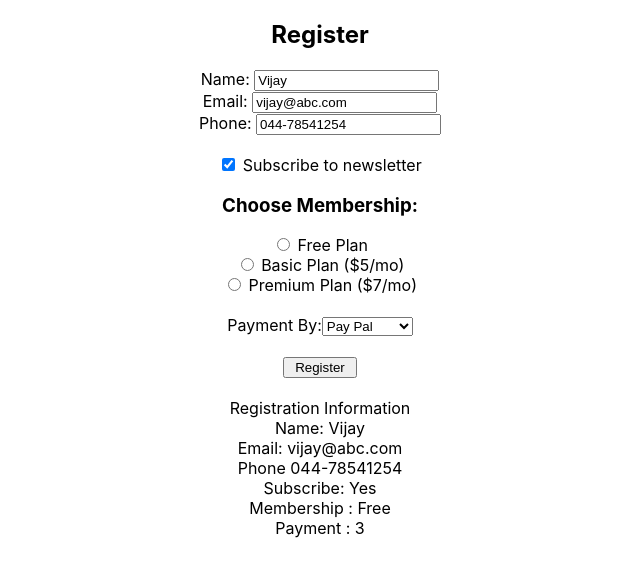
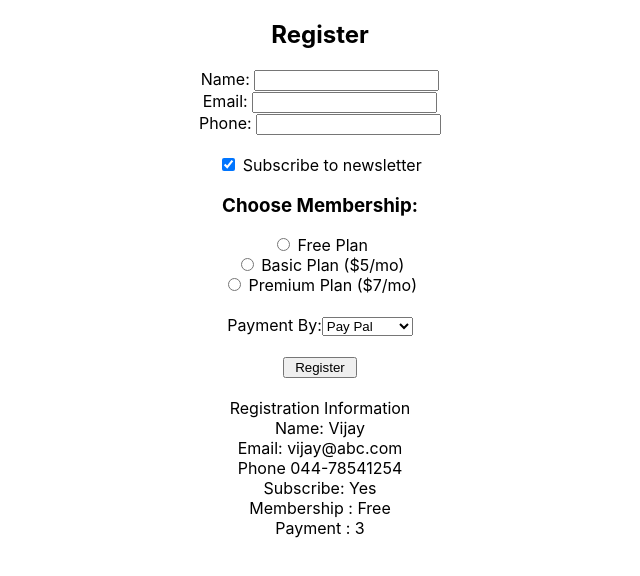
Before and after one commit to erkindunya/reactBasicsVijay, a React (Create React App) app: page / in a window 1280 px wide. Shown: the top 576 px of the page, without its empty margins (320-960 px from the left). Built offline with nearby package versions, Linux system fonts and the light colour scheme.

Commit message:
with ref, alternative to ID

```diff
--- a/src/Register.tsx
+++ b/src/Register.tsx
@@ -1,6 +1,10 @@
 import React from "react";
 
 export class Register extends React.Component<any, any> {
+  private nameRef = React.createRef<HTMLInputElement>();
+  private emailRef = React.createRef<HTMLInputElement>();
+  private phoneRef = React.createRef<HTMLInputElement>();
+
   constructor(props: any) {
     super(props);
 
@@ -19,11 +23,11 @@ export class Register extends React.Component<any, any> {
     return <div>
       <h2>Register</h2>
 
-                Name: <input type="text" name="name" onChange={this.handleChange} value={this.state.name} /> <br />
+                Name: <input ref={this.nameRef} type="text" name="name" onChange={this.handleChange} /> <br />
 
-                Email: <input type="text" name="email" onChange={this.handleChange} value={this.state.email} /> <br />
+                Email: <input ref={this.emailRef} type="text" name="email" onChange={this.handleChange} /> <br />
 
-                Phone: <input type="text" name="phone" onChange={this.handleChange} value={this.state.phone} /> <br /><br />
+                Phone: <input ref={this.phoneRef} type="text" name="phone" onChange={this.handleChange} /> <br /><br />
       <input type="checkbox" name="subscribe" checked={this.state.subscribe} onChange={this.handleChange} /> Subscribe to newsletter <br />
 
       <label><h3>Choose Membership:</h3>
@@ -39,7 +43,7 @@ export class Register extends React.Component<any, any> {
         <option value="3">Pay Pal</option>
       </select> <br /><br />
 
-      <input type="button" value=" Register " /><br /><br />
+      <input type="button" value=" Register " onClick={this.handleClick.bind(this)} /><br /><br />
 
       <div>
         Registration Information  <br />
@@ -53,12 +57,29 @@ export class Register extends React.Component<any, any> {
     </div>;
   }
 
-  private handleChange = (event: any) => {
-    let name = event.target.name;
+  private handleClick() {
+    // Validate Form
+    if ((this.nameRef.current as HTMLInputElement).value.trim() == "") {
+      alert("Name cannot be blank");
+      (this.nameRef.current as HTMLInputElement).focus();
+      return;
+    }
+    // More validations....
 
+    // Final
     this.setState({
-      [name]: event.target.name === "subscribe" ? event.target.checked : event.target.value
+      name: (this.nameRef.current as HTMLInputElement).value,
+      email: (this.emailRef.current as HTMLInputElement).value,
+      phone: (this.phoneRef.current as HTMLInputElement).value,
     });
   }
 
+  private handleChange = (event: any) => {
+    /*let name = event.target.name;
+
+    this.setState({
+        [name]: event.target.name ==="subscribe" ? event.target.checked : event.target.value
+    });*/
+  }
+
 }
```
